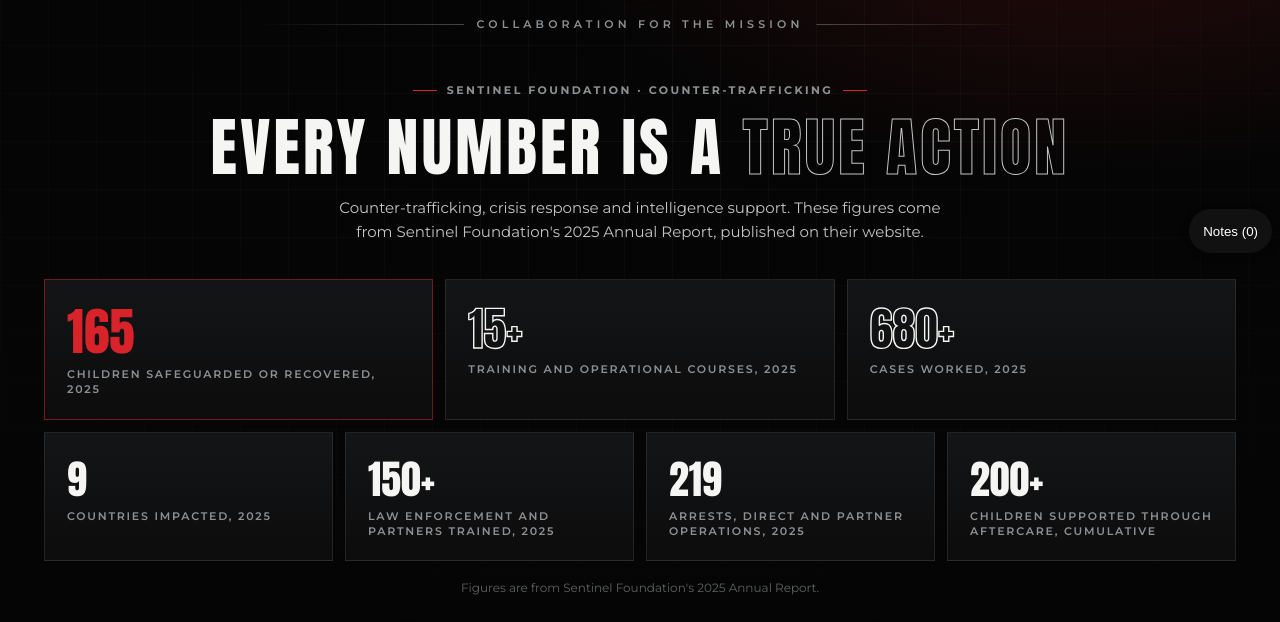
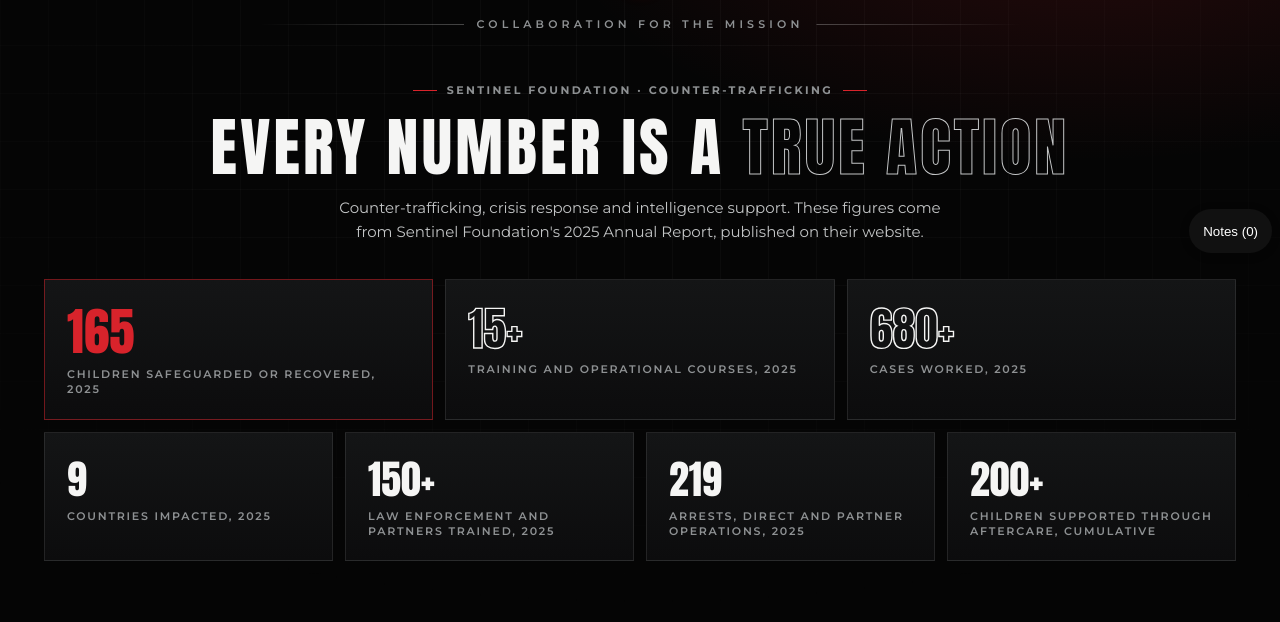
Before and after one commit to FixersGroupLLC/sentinel-collab-mockups, a plain HTML site: page v5/index.html in a window 1280 px wide. Shown: the part 169-791 px from the top of the page. Drawn offline with Linux system fonts and the light colour scheme.

Commit message:
V5: remove repeated figures note under stats (Kevin)
Co-Authored-By: Claude Opus 5.5 <noreply@anthropic.com>

```diff
--- a/v5/index.html
+++ b/v5/index.html
@@ -308,7 +308,6 @@ body{margin:0;background:#050505}
       <p class="v2-hero__sub">Counter-trafficking, crisis response and intelligence support. These figures come from Sentinel Foundation's 2025 Annual Report, published on their website.</p>
     </div>
     <ul class="v2-stats" data-hero><li class="v2-stat v2-stat--big sv-rv" data-no="02"><b data-count="165" data-suffix="">165</b><span>Children safeguarded or recovered, 2025</span></li><li class="v2-stat v2-stat--big sv-rv" data-no="01"><b data-count="15" data-suffix="+">15+</b><span>Training and operational courses, 2025</span></li><li class="v2-stat v2-stat--big sv-rv" data-no="03"><b data-count="680" data-suffix="+">680+</b><span>Cases worked, 2025</span></li><li class="v2-stat sv-rv" data-no="04"><b data-count="9" data-suffix="">9</b><span>Countries impacted, 2025</span></li><li class="v2-stat sv-rv" data-no="05"><b data-count="150" data-suffix="+">150+</b><span>Law enforcement and partners trained, 2025</span></li><li class="v2-stat sv-rv" data-no="06"><b data-count="219" data-suffix="">219</b><span>Arrests, direct and partner operations, 2025</span></li><li class="v2-stat sv-rv" data-no="07"><b data-count="200" data-suffix="+">200+</b><span>Children supported through aftercare, cumulative</span></li></ul>
-    <p class="v2-hero__note">Figures are from Sentinel Foundation's 2025 Annual Report.</p>
   </div>
 </section>
 <div class="sv-marquee" role="marquee" aria-label="Children brought to safety. Families restored. Host nation partners empowered. Traffickers removed from circulation">
```
